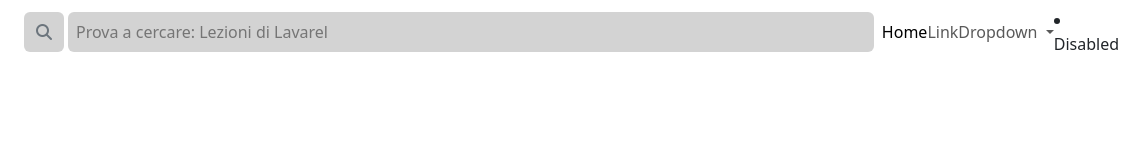
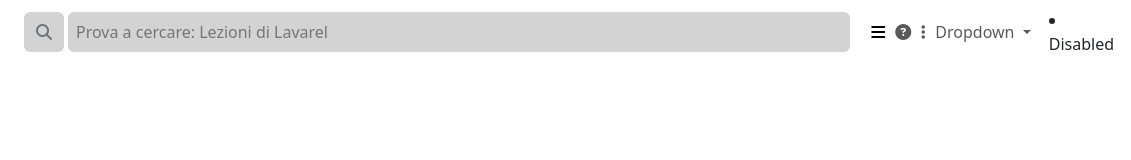
Before and after one commit to GrPaladino/html-css-bootstrap-dashboard, a plain HTML site: page index.html in a window 1280 px wide. Shown: the full height of the page, 149-1280 px from the left. Drawn offline with nearby package versions, Linux system fonts and the light colour scheme.

Commit message:
Feat: add header icon link

```diff
--- a/css/style.css
+++ b/css/style.css
@@ -8,3 +8,7 @@
 #header form button {
     background-color: lightgrey;
 }
+
+#header li {
+    padding: 0 5px;
+}
--- a/index.html
+++ b/index.html
@@ -37,13 +37,18 @@
                 </form>
 
                 <!-- Links -->
-                <ul class="navbar-nav mb-2 mb-lg-0 flex-row">
-                    <li class="nav-item">
-                      <a class="nav-link active" aria-current="page" href="#">Home</a>
-                    </li>
-                    <li class="nav-item">
-                      <a class="nav-link" href="#">Link</a>
-                    </li>
+                <ul class="navbar-nav mx-2 flex-row">
+                    <div class="hidden-links d-lg-flex d-none d-lg-block">
+                        <li class="nav-item">
+                          <a class="nav-link active" aria-current="page" href="#"><i class="fa-solid fa-bars"></i></a>
+                        </li>
+                        <li class="nav-item">
+                          <a class="nav-link" href="#"><i class="fa-solid fa-circle-question"></i></a>
+                        </li>
+                        <li class="nav-item">
+                            <a class="nav-link" href="#"><i class="fa-solid fa-ellipsis-vertical"></i></a>
+                        </li>
+                    </div>
                     <li class="nav-item dropdown">
                       <a class="nav-link dropdown-toggle" href="#" role="button" data-bs-toggle="dropdown" aria-expanded="false">
                         Dropdown
```
